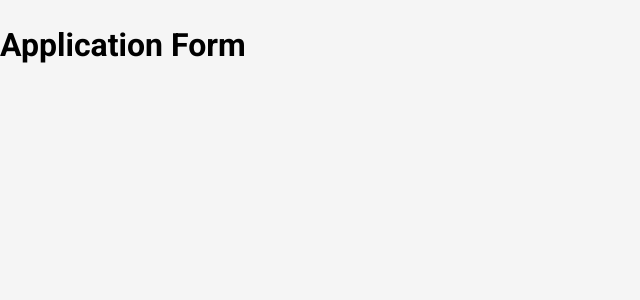
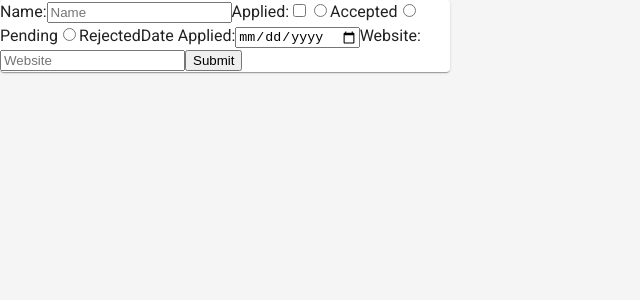
Before and after one commit to Arshad-Siddiqui/whereiapplied, a React (Vite) app: page /application-form in a window 1280 px wide. Shown: the top 300 px of the page, without its empty margins (0-640 px from the left). Built offline with nearby package versions, Linux system fonts and the light colour scheme.

Commit message:
Create application form

```diff
--- /dev/null
+++ b/src/components/applicationForm.css
@@ -0,0 +1,6 @@
+.application-form-container {
+  display: flex;
+  flex-direction: column;
+  align-items: center;
+  max-width: 450px;
+}
--- a/src/components/applicationForm.tsx
+++ b/src/components/applicationForm.tsx
@@ -1,7 +1,42 @@
+import { Card } from "@mui/material";
+import "./applicationForm.css";
+
 export default function ApplicationForm() {
   return (
-    <div>
-      <h1>Application Form</h1>
-    </div>
+    <Card className="application-form-container">
+      <form action="/api/applications/add" className="application-form">
+        <label>
+          Name:
+          <input type="text" name="name" placeholder="Name" />
+        </label>
+        <label>
+          Applied:
+          <input type="checkbox" name="applied" placeholder="Applied" />
+        </label>
+        <label>
+          <input type="radio" name="status" value="Accepted" />
+          Accepted
+        </label>
+        <label>
+          <input type="radio" name="status" value="Pending" />
+          Pending
+        </label>
+        <label>
+          <input type="radio" name="status" value="Rejected" />
+          Rejected
+        </label>
+        <label>
+          Date Applied:
+          <input type="date" name="date" />
+        </label>
+        <label>
+          Website:
+          <input type="url" name="website" placeholder="Website" />
+        </label>
+        <label>
+          <input type="submit" value="Submit" />
+        </label>
+      </form>
+    </Card>
   );
 }
--- /dev/null
+++ b/src/pages/application.css
@@ -0,0 +1,6 @@
+.application-form-page {
+  display: flex;
+  flex-direction: column;
+  align-items: center;
+  max-width: 450px;
+}
--- a/src/pages/application.tsx
+++ b/src/pages/application.tsx
@@ -1,5 +1,10 @@
 import ApplicationForm from "../components/applicationForm";
+import "./application.css";
 
 export default function ApplicationPage() {
-  return <ApplicationForm />;
+  return (
+    <div className="application-form-page">
+      <ApplicationForm />
+    </div>
+  );
 }
```
